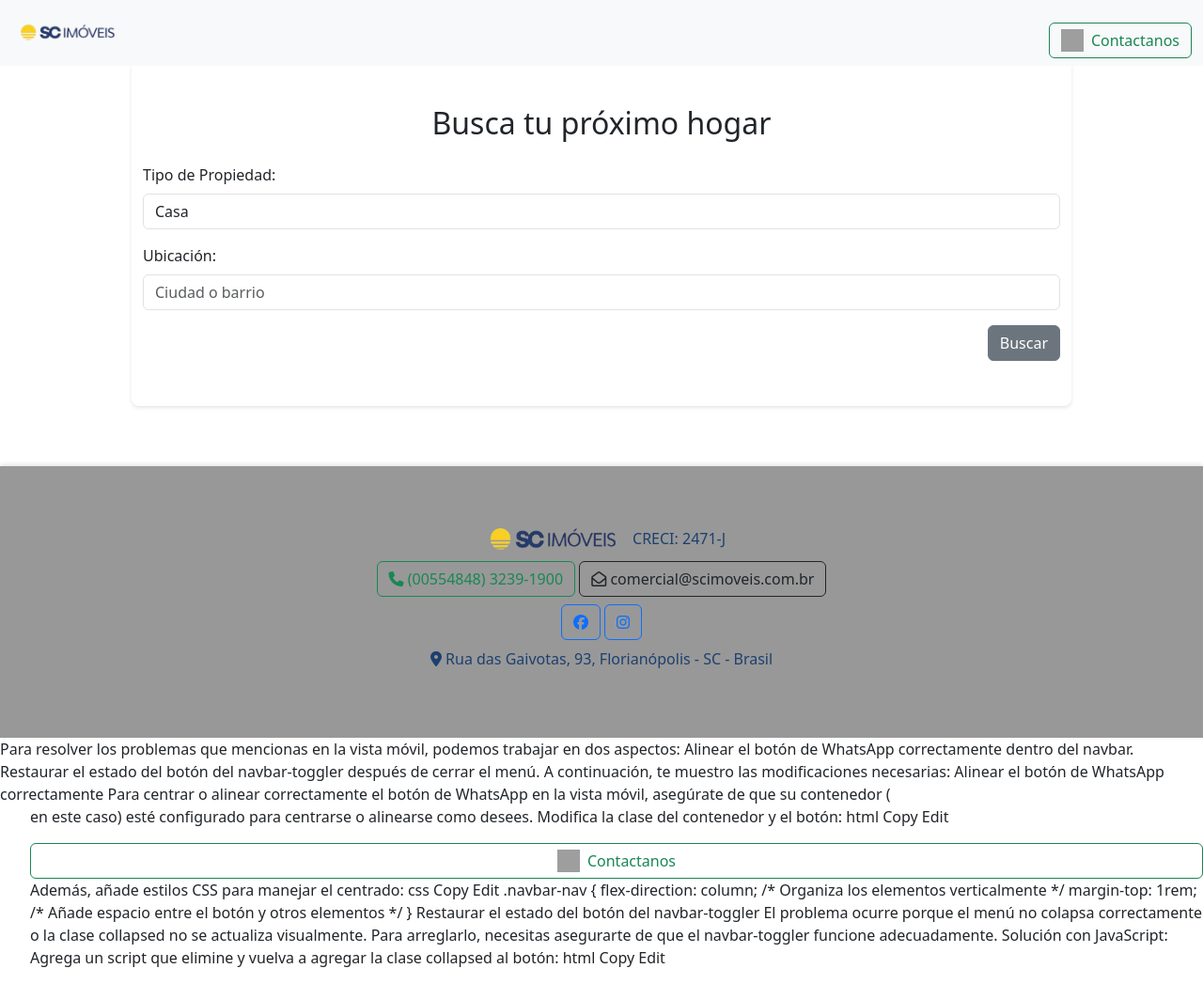
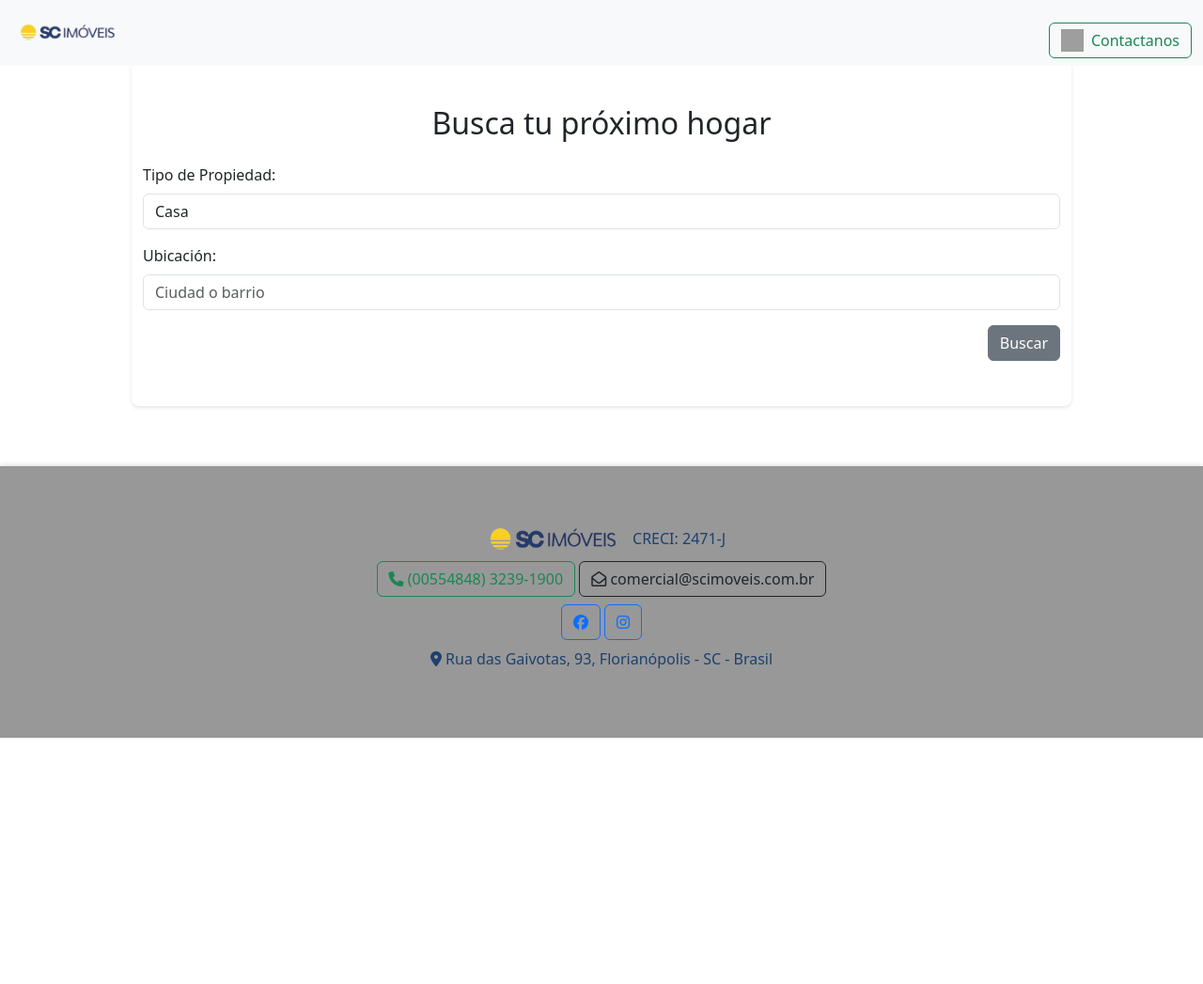
Before and after one commit to MosbyLeia/SCImoveis, a website: page index.html in a window 1280 px wide. Shown: the whole page at 94% size. After the commit the page ends 800 px from the top, so only its background shows below. Drawn offline with nearby package versions, Linux system fonts and the light colour scheme; grey boxes are pictures that could not be loaded.

Commit message:
Update index.html

```diff
--- a/index.html
+++ b/index.html
@@ -111,43 +111,7 @@
   <link rel="stylesheet" href="https://cdnjs.cloudflare.com/ajax/libs/font-awesome/6.7.2/css/all.min.css">
 </body>
 
-Para resolver los problemas que mencionas en la vista móvil, podemos trabajar en dos aspectos:
 
-Alinear el botón de WhatsApp correctamente dentro del navbar.
-Restaurar el estado del botón del navbar-toggler después de cerrar el menú.
-A continuación, te muestro las modificaciones necesarias:
-
-Alinear el botón de WhatsApp correctamente
-Para centrar o alinear correctamente el botón de WhatsApp en la vista móvil, asegúrate de que su contenedor (<ul> en este caso) esté configurado para centrarse o alinearse como desees. Modifica la clase del contenedor y el botón:
-
-html
-Copy
-Edit
-<ul class="navbar-nav ms-auto text-center">
-  <li class="nav-item">
-    <a href="https://wa.me/(00554848)3239-1900?text=Hola%2C%20estoy%20interesado%20en%20m%C3%A1s%20informaci%C3%B3n" target="_blank" class="btn btn-outline-success d-flex align-items-center justify-content-center">
-      <img src="https://upload.wikimedia.org/wikipedia/commons/6/6b/WhatsApp.svg" alt="WhatsApp" width="24" height="24" class="me-2" /> Contactanos
-    </a>
-  </li>
-</ul>
-Además, añade estilos CSS para manejar el centrado:
-
-css
-Copy
-Edit
-.navbar-nav {
-  flex-direction: column; /* Organiza los elementos verticalmente */
-  margin-top: 1rem; /* Añade espacio entre el botón y otros elementos */
-}
-Restaurar el estado del botón del navbar-toggler
-El problema ocurre porque el menú no colapsa correctamente o la clase collapsed no se actualiza visualmente. Para arreglarlo, necesitas asegurarte de que el navbar-toggler funcione adecuadamente.
-
-Solución con JavaScript:
-Agrega un script que elimine y vuelva a agregar la clase collapsed al botón:
-
-html
-Copy
-Edit
 <script>
   document.addEventListener('DOMContentLoaded', () => {
     const toggler = document.querySelector('.navbar-toggler');
```
